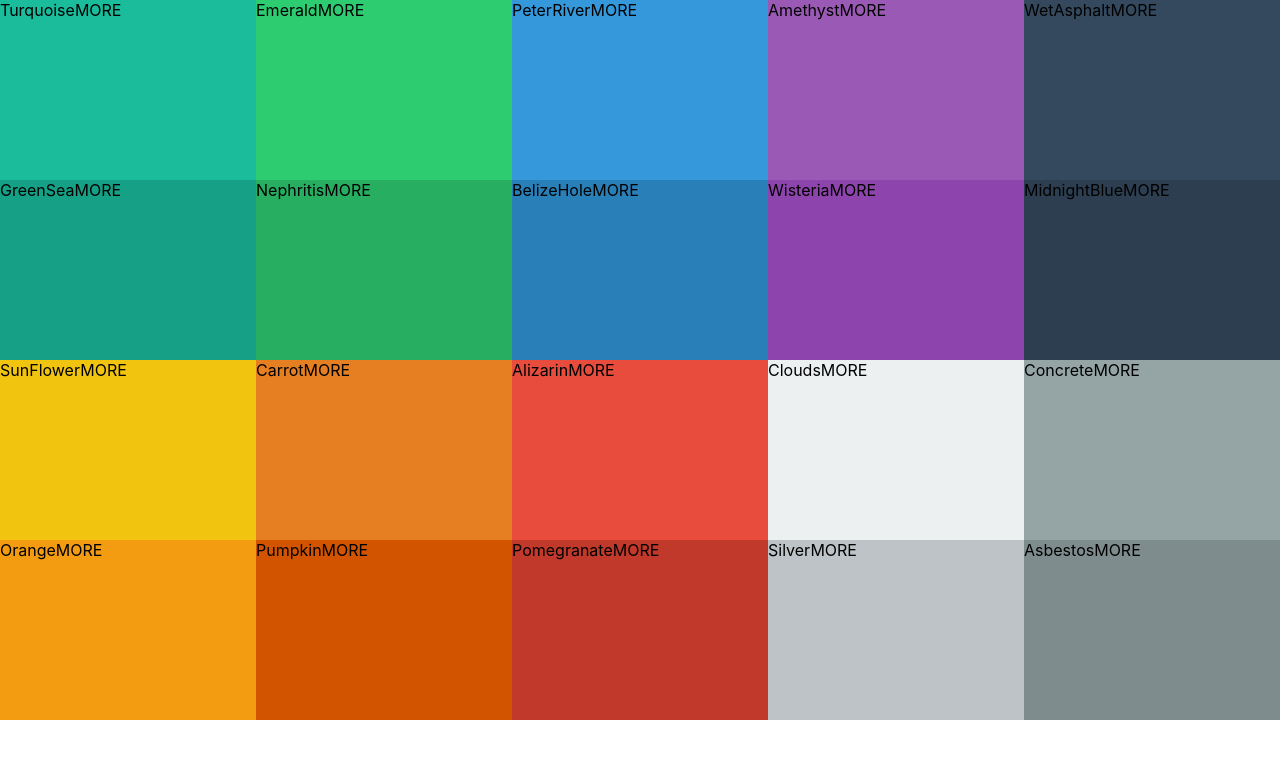
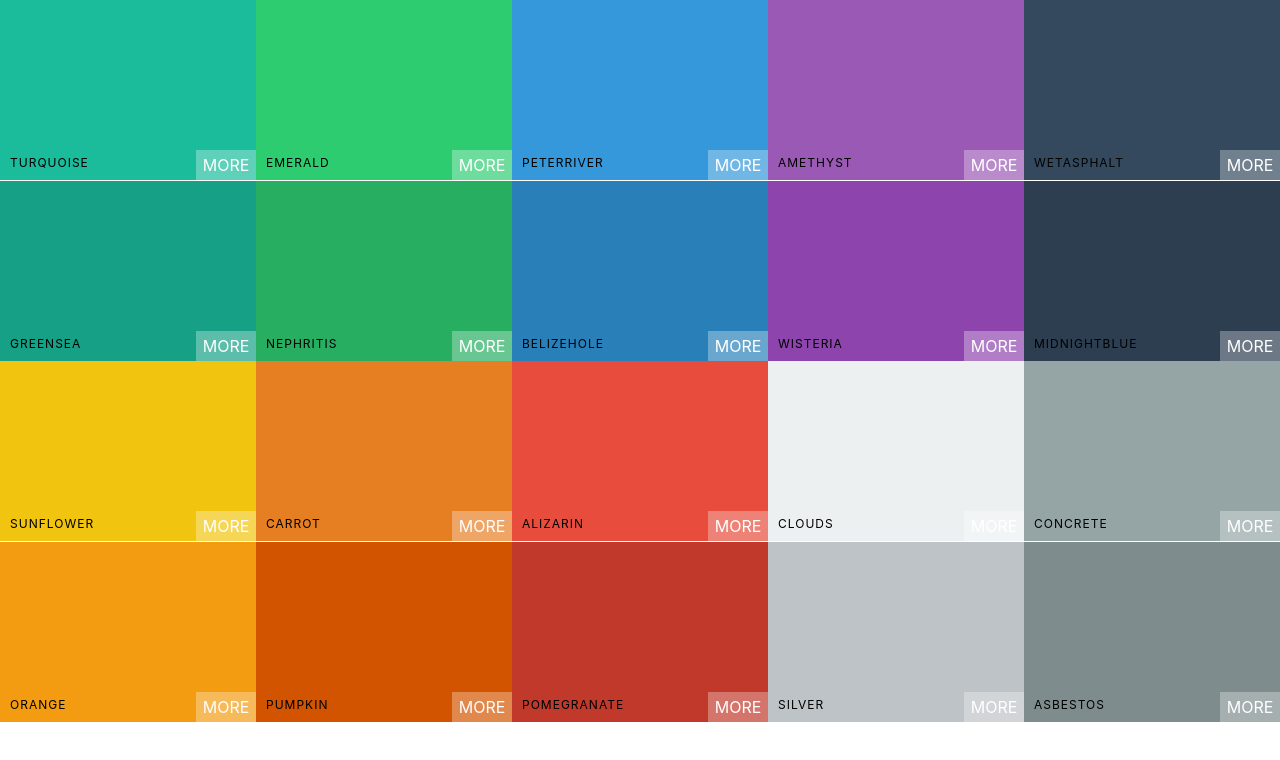
Before and after one commit to BhavyaCodes/react-colors, a React (Create React App) app: page / in a window 1280 px wide. Shown: the top 760 px of the page. Built offline with nearby package versions, Linux system fonts and the light colour scheme.

Commit message:
style ColorBox

```diff
--- a/src/ColorBox.css
+++ b/src/ColorBox.css
@@ -5,4 +5,56 @@
 	display: inline-block;
 	position: relative;
 	cursor: pointer;
+	margin-bottom: -3.5px;
 }
+
+.copy-button{
+	width: 100px;
+	height: 30px;
+	position: absolute;
+	display: inline-block;
+	top: 50%;
+	left: 50%;
+	margin-left: -50px;
+	margin-top: -15px;
+	text-align: center;
+	outline: none;
+	background: rgba(255,255,255,0.3);
+	font-size: 1rem;
+	line-height: 30px;
+	color: white;
+	text-transform: uppercase;
+	border: none;
+	opacity: 0;
+}
+
+.ColorBox:hover .copy-button{
+	opacity: 1;
+	transition: 0.5s;
+}
+
+.box-content{
+	position: absolute;
+	width: 100%;
+	left: 0px;
+	bottom: 0px;
+	padding: 10px;
+	color: black;
+	letter-spacing: 1px;
+	text-transform: uppercase;
+	font-size: 12px;
+}
+
+.see-more{
+	background: rgba(255,255,255,0.3);
+	position: absolute;
+	border: none;
+	right: 0px;
+	bottom: 0px;
+	color: white;
+	width: 60px;
+	height: 30px;
+	text-align: center;
+	line-height: 30px;
+	text-transform: uppercase;
+}
--- a/src/ColorBox.js
+++ b/src/ColorBox.js
@@ -4,10 +4,16 @@
 
 export class ColorBox extends Component {
 	render() {
+		const {name, background} = this.props
 		return (
-			<div style={{background: this.props.background}} className="ColorBox">
-				<span>{this.props.name}</span>
-				<span>MORE</span>
+			<div style={{background}} className="ColorBox">
+				<div className="copy-container">
+					<div className="box-content">
+						<span>{name}</span>
+					</div>
+					<button className="copy-button">Copy</button>
+				</div>
+				<span className="see-more">More</span>
 			</div>
 		)
 	}
```
